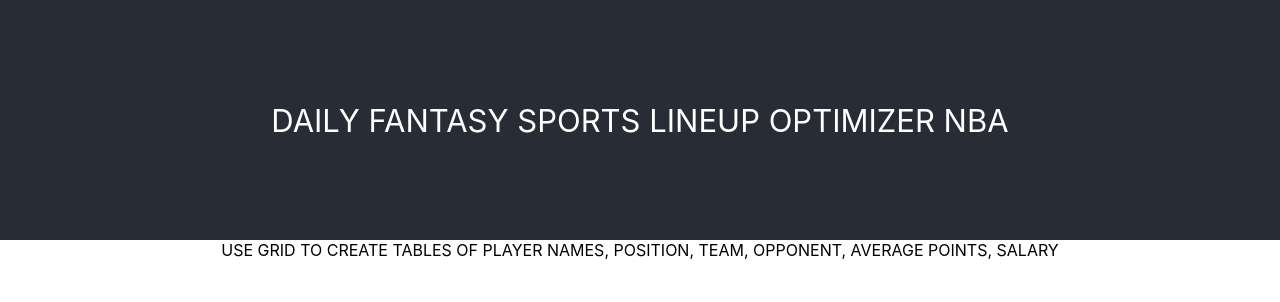
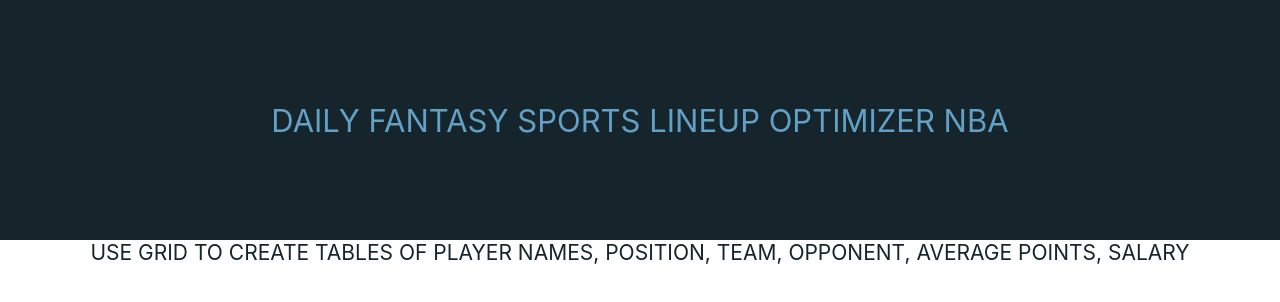
Before and after one commit to taylorhasal/dfs-optimizer-nba, a React (Create React App) app: page / in a window 1280 px wide. Shown: the top 302 px of the page. Built offline with nearby package versions, Linux system fonts and the light colour scheme.

Commit message:
edited color scheme and font

```diff
--- a/src/App.css
+++ b/src/App.css
@@ -8,14 +8,14 @@
 }
 
 .App-header {
-  background-color: #282c34;
+  background-color: #16242C;
   min-height: 30vh;
   display: flex;
   flex-direction: column;
   align-items: center;
   justify-content: center;
   font-size: calc(15px + 2vmin);
-  color: white;
+  color: #62A1C5;
 }
 
 .App-link {
@@ -32,13 +32,10 @@
 }
 
 .Container {
-  min-height: 100vh;
-  border: 1px;
-  border-color: #282c34;
   background-color: white;
 }
 
 .Table {
-  font-size: calc(10px + 2vmin);
-  color: #282c34;
+  font-size: calc(5px + 2vmin);
+  color: #16242C;
 }
--- a/src/App.js
+++ b/src/App.js
@@ -10,7 +10,7 @@ class App extends Component {
           DAILY FANTASY SPORTS LINEUP OPTIMIZER NBA
         </header>
         <div className="Container">
-          <div className="table">
+          <div className="Table">
             USE GRID TO CREATE TABLES OF PLAYER NAMES, POSITION, TEAM, OPPONENT, AVERAGE POINTS, SALARY
           </div>
         </div>
```
